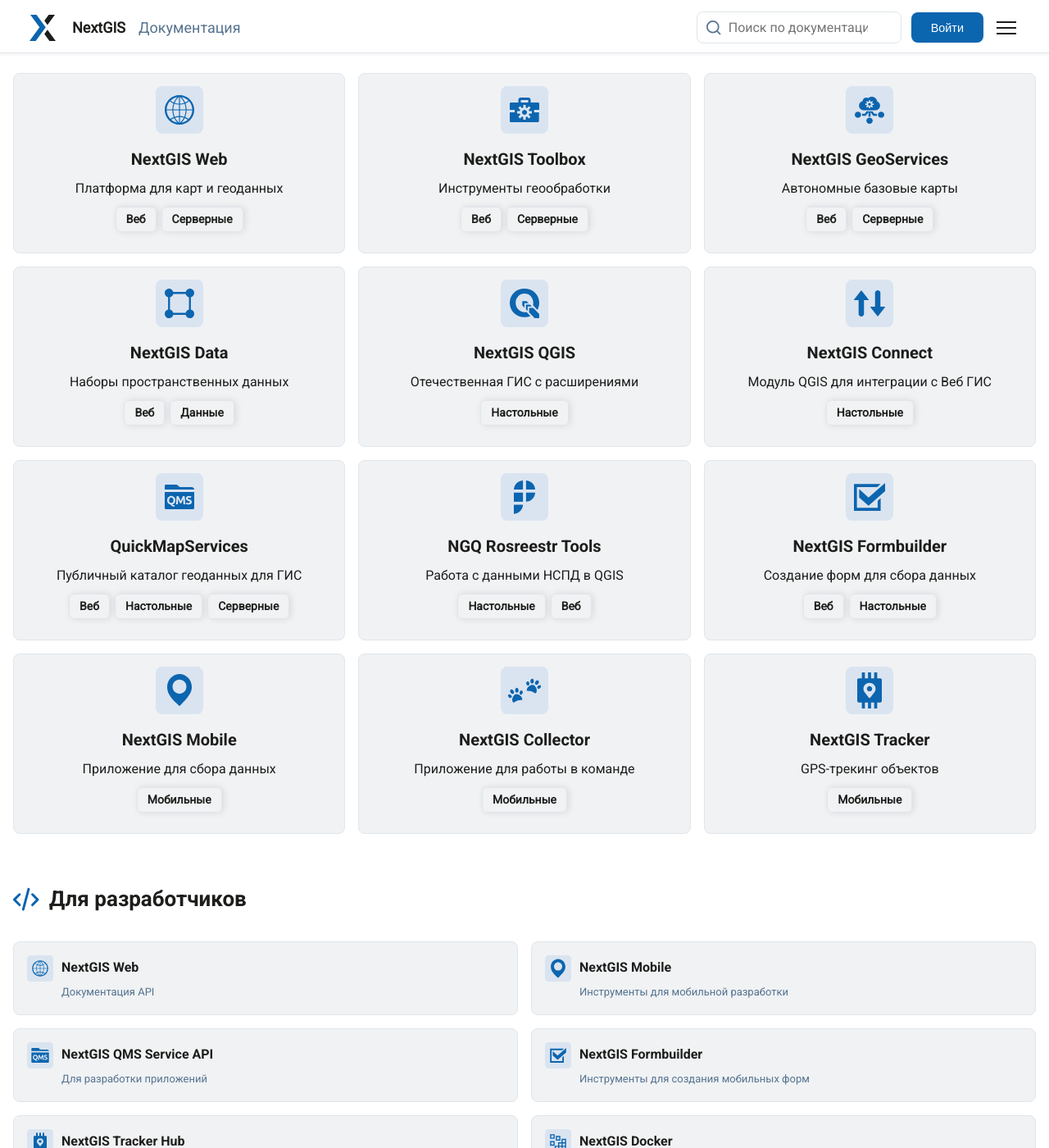
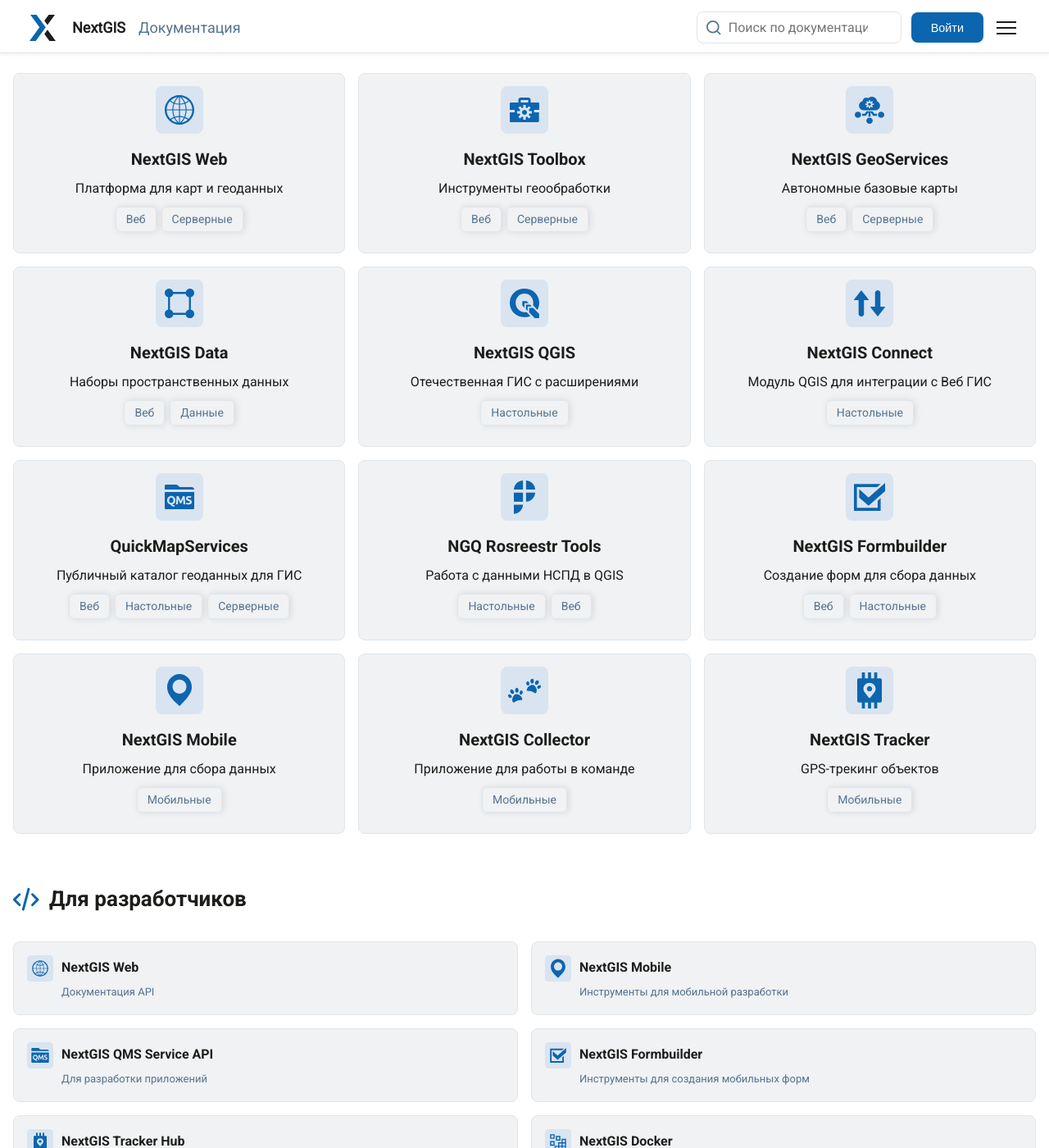
Before and after one commit to G-Jul/nextgisstaging, a Sphinx documentation site: the page built from docs/source/index.rst, in a window 1280 px wide and 1400 px high, scrolled down 1035 px. Shown: the whole window at 82% size. Built offline with Sphinx 7.4.7 and the Read the Docs theme 3.1.0, drawn with Linux system fonts in a browser that asks for light colours; pages that are not in the unit, such as notebooks, are missing from menus.

Commit message:
CSS: tag text lighter

```diff
--- a/docs/source/_static/css/homepage.css
+++ b/docs/source/_static/css/homepage.css
@@ -801,11 +801,11 @@
     display: inline-block;
     padding: 0.25rem 0.75rem;
 /*    background: #feffff;*/
-    color: var(--text-dark);
+    color: var(--text-light);
     border-radius: 6px;
     border: var(--border-color) 1px solid;
     font-size: 14px;
-    font-weight: 600;
+    font-weight: 500;
     box-shadow: 2px 0 8px rgba(0, 0, 0, 0.1);
 }
 
```
